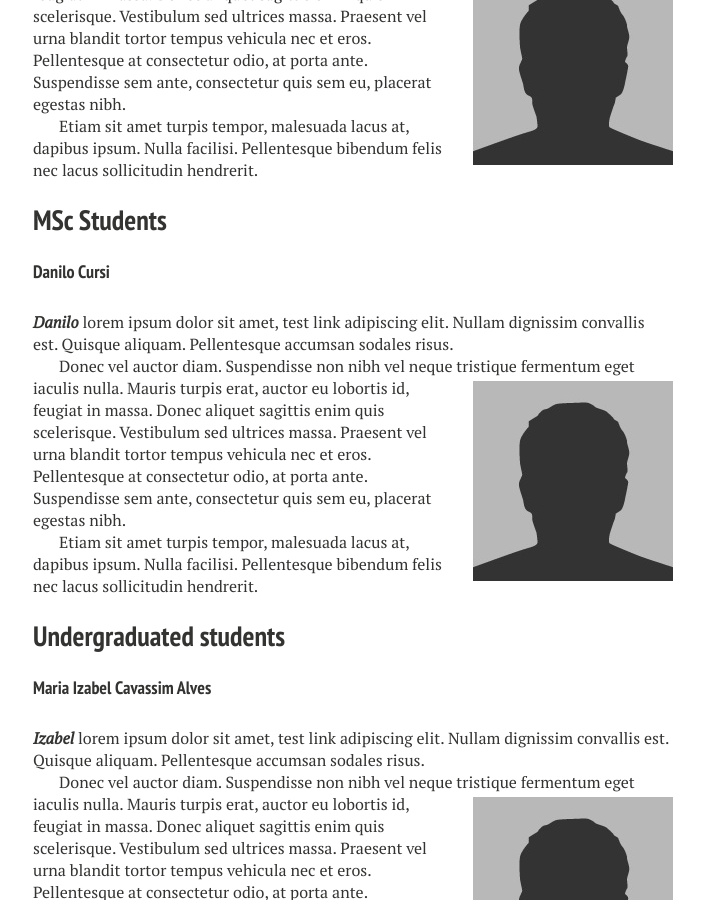
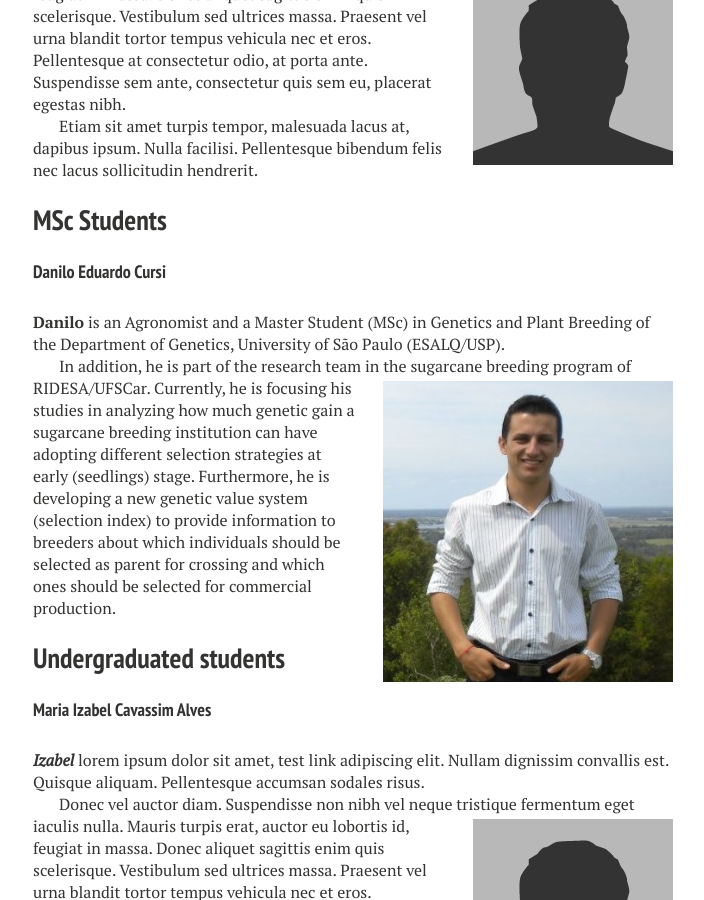
Before and after one commit to dayedepps/statgen-esalq, a Jekyll site: the page built from people.md, in a window 1280 px wide and 900 px high, scrolled down 4953 px. Shown: the whole window, without its empty margins (287-991 px from the left). Built offline with Jekyll 4.4.1, drawn with Linux system fonts in a browser that asks for light colours; nearby versions of some CDN libraries.

Commit message:
Inclusion of Danilo in People

```diff
--- a/people.md
+++ b/people.md
@@ -210,25 +210,24 @@ hendrerit.
 
 ## MSc Students
 
-#### Danilo Cursi
+#### Danilo Eduardo Cursi
 
-_**Danilo**_ lorem ipsum dolor sit amet,
-test link adipiscing elit. Nullam dignissim convallis est. Quisque
-aliquam. Pellentesque accumsan sodales risus.
+**Danilo** is an Agronomist and a Master Student (MSc) in Genetics and
+Plant Breeding of the Department of Genetics, University of São Paulo
+(ESALQ/USP).
 
-![marcelo]({{ site.url }}/images/bio-photo.jpg)
+![danilo]({{ site.url }}/images/Danilo.jpg)
 {: .image-pull-right}
 
-Donec vel auctor diam. Suspendisse non nibh vel neque tristique
-fermentum eget iaculis nulla. Mauris turpis erat, auctor eu lobortis
-id, feugiat in massa. Donec aliquet sagittis enim quis scelerisque.
-Vestibulum sed ultrices massa. Praesent vel urna blandit tortor tempus
-vehicula nec et eros. Pellentesque at consectetur odio, at porta ante.
-Suspendisse sem ante, consectetur quis sem eu, placerat egestas nibh.
+In addition, he is part of the research team in the sugarcane breeding
+program of RIDESA/UFSCar. Currently, he is focusing his studies in
+analyzing how much genetic gain a sugarcane breeding institution can
+have adopting different selection strategies at early (seedlings)
+stage. Furthermore, he is developing a new genetic value system
+(selection index) to provide information to breeders about which
+individuals should be selected as parent for crossing and which ones
+should be selected for commercial production.
 
-Etiam sit amet turpis tempor, malesuada lacus at, dapibus ipsum. Nulla
-facilisi. Pellentesque bibendum felis nec lacus sollicitudin
-hendrerit.
 
 ## Undergraduated students
 
```
Also changed, not shown: images/Danilo.jpg (added).
